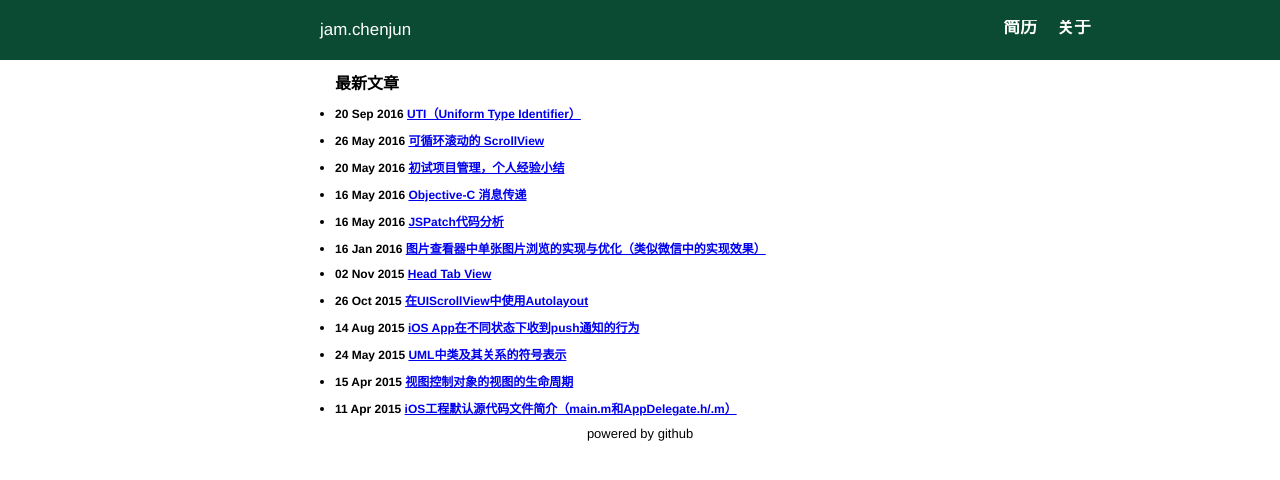
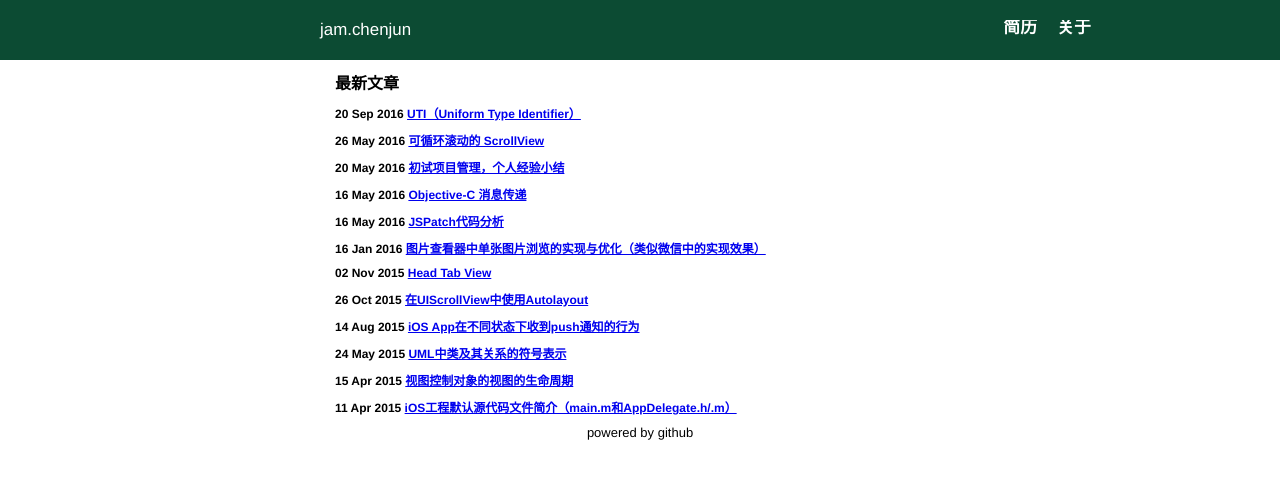
Before and after one commit to rob2468/rob2468.github.io, a Jekyll site: the page built from index.html, in a window 1280 px wide. Shown: the top 480 px of the page. Built offline with Jekyll 4.4.1, drawn with Linux system fonts in a browser that asks for light colours; nearby versions of some CDN libraries.

Commit message:
1. modify list-style-type to none 2. change post title from <h1> to <h2>

```diff
--- a/css/default.css
+++ b/css/default.css
@@ -13,6 +13,11 @@ body
     font-size: small;
     text-align: left;
     width: auto;
+}
+
+ul
+{
+    list-style-type: none;
 }
 
 h1, h2, h3, h4, h5, h6
--- a/css/home.css
+++ b/css/home.css
@@ -106,7 +106,7 @@
 }
 
 /* main */
-.main ul h1
+.main ul h2
 {
     font-size: 12px;
 }
--- a/index.html
+++ b/index.html
@@ -7,9 +7,9 @@ title: jam.chenjun
 <ul>
     {% for post in site.posts %}
         <li>
-        <h1>
+        <h2>
         {{ post.date | date_to_string }} <a href="{{ post.url }}" target="_blank">{{ post.title }}</a>
-    	</h1>
+    	</h2>
         </li>
     {% endfor %}
 </ul>
```
